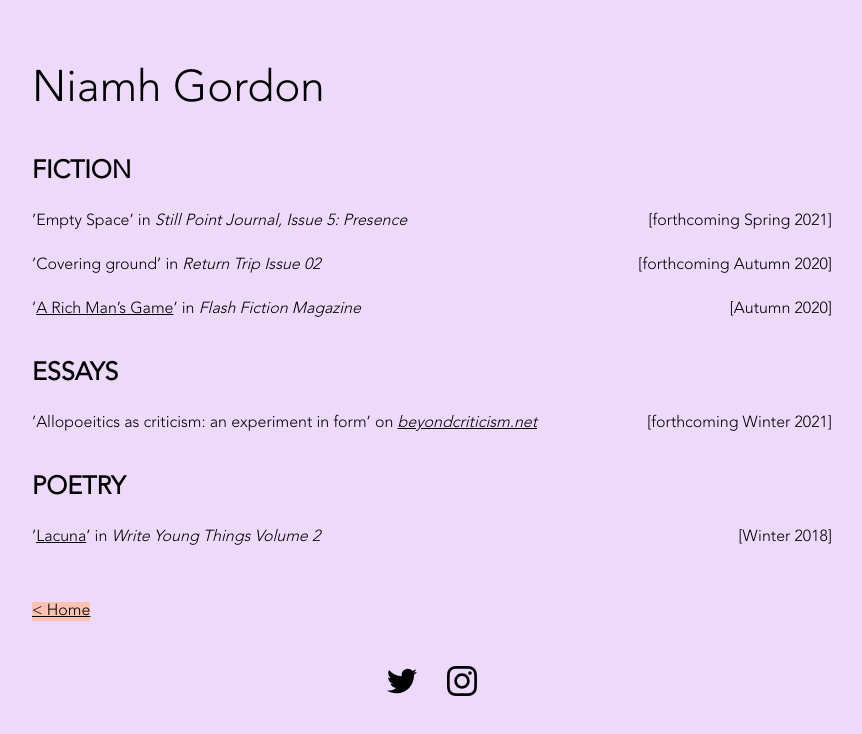
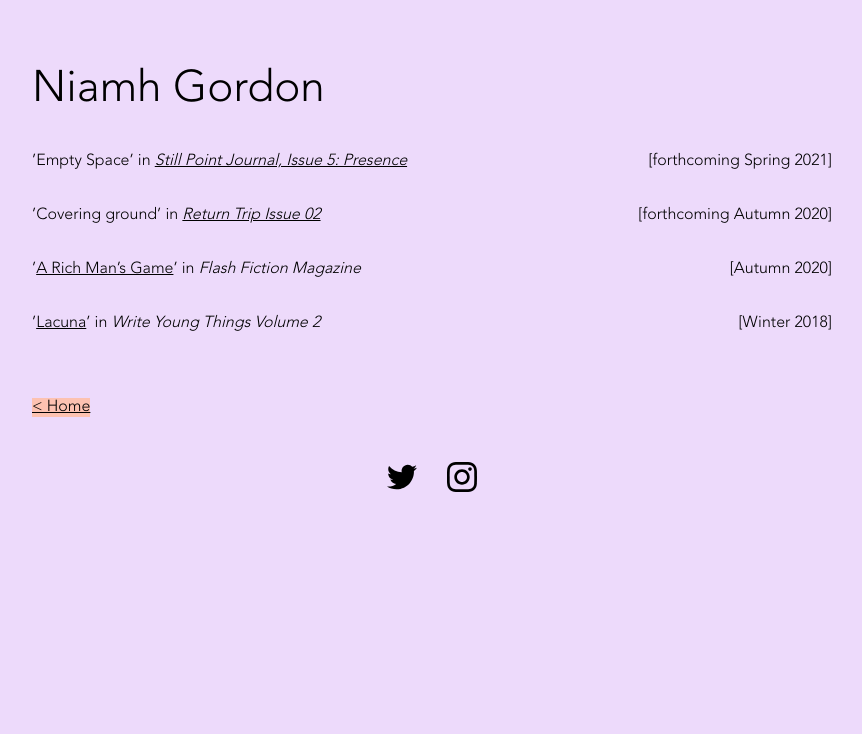
Before and after one commit to jpsanders101/wilbur, a React (Create React App) app: page /writing in a window 1280 px wide. Shown: the top 734 px of the page, without its empty margins (208-1070 px from the left). Built offline with nearby package versions, Linux system fonts and the light colour scheme; the HTML template or start-up script is replaced by a standard one.

Commit message:
Content changes - new About text, links on writing page.

```diff
--- a/src/About.js
+++ b/src/About.js
@@ -17,17 +17,25 @@ export default function About() {
           <br />
           In 2018 she completed her MA in Prose Fiction from the University of
           East Anglia, and in October 2020 she began an AHRC-funded PhD on the
-          DFA Creative Writing programme at the University of Glasgow. Her
-          research focuses on how grief acts as a disruptive narrative device in
-          the writings of Ali Smith. She also writes about the nature of work,
-          trauma’s impact on narrative time, and bereavement by suicide.
+          DFA Creative Writing programme at the University of Glasgow.{" "}
+          <a href="https://www.gla.ac.uk/pgrs/niamhgordon/">
+            Her research
+          </a>{" "}
+          investigates the relationships between narrative, time, and trauma,
+          through a practice-based exploration of the impact of bereavement by
+          suicide on narrative time. She also researches Ali Smith and
+          experimental writing.
           <br />
           <br />
-          Her fiction has been published in ‘Flash Fiction Magazine’, and is
-          forthcoming in ‘Return Trip’ and ‘Still Point Journal’. She is
-          currently a co-editor at the literary magazine From Glasgow to Saturn.
-          In her spare time she likes to run, cook, and work her way through
-          every crime drama on Netflix.
+          Her fiction has been published in 'Flash Fiction Magazine', ‘Return
+          Trip’ and ‘Still Point Journal', and her novel-in-progress was{" "}
+          <a href="https://www.thebookseller.com/news/clare-gough-wins-north-literary-agency-prize-1262107">
+            shortlisted for the 2021 North Lit Agency prize
+          </a>
+          . She is currently a co-editor at the literary magazine{" "}
+          <a href="https://glasgowtosaturn.com/">From Glasgow to Saturn</a>. In
+          her spare time she likes to run, cook, and work her way through every
+          crime drama on Netflix.
         </p>
 
         <HomeLink />
--- a/src/Lacuna.css
+++ b/src/Lacuna.css
@@ -24,18 +24,6 @@
   flex-shrink: 0;
 }
 
-.writingItem {
-  margin: 25px 0;
-}
-
-
-@media only screen and (min-width: 600px) {
-  .writingItem {
-    display: flex;
-    justify-content: space-between;
-  }
-}
-
 .publication {
   font-style: italic;
 }
--- a/src/Writing.css
+++ b/src/Writing.css
@@ -14,7 +14,7 @@
 }
 
 .writingItem {
-  margin: 25px 0;
+  margin: 35px 0;
 }
 
 
--- a/src/Writing.js
+++ b/src/Writing.js
@@ -7,20 +7,24 @@ export default function Writing() {
   return (
     <>
       <section>
-        <h3 className="genre">FICTION</h3>
         <div className="writingItem">
           <span className="title">
             ’Empty Space’ in{" "}
-            <span className="publication">
+            <a
+              href="https://www.stillpointldn.com/articles/the-still-point-journal-5-presence/"
+              className="publication"
+            >
               Still Point Journal, Issue 5: Presence
-            </span>
+            </a>
           </span>
           <span className="date">[forthcoming Spring 2021]</span>
         </div>
         <div className="writingItem">
           <span className="title">
             ’Covering ground’ in{" "}
-            <span className="publication">Return Trip Issue 02</span>
+            <a href="http://returntrip.ca/issuetwo" className="publication">
+              Return Trip Issue 02
+            </a>
           </span>
           <span className="date">[forthcoming Autumn 2020]</span>
         </div>
@@ -34,17 +38,6 @@ export default function Writing() {
           </span>
           <span className="date">[Autumn 2020]</span>
         </div>
-        <h3 className="genre">ESSAYS</h3>
-        <div className="writingItem">
-          <span className="title">
-            {`’Allopoeitics as criticism: an experiment in form’ on `}
-            <span className="publication">
-              <a href="https://beyondcriticism.net">beyondcriticism.net</a>
-            </span>
-          </span>
-          <span className="date">[forthcoming Winter 2021]</span>
-        </div>
-        <h3 className="genre">POETRY</h3>
         <div className="writingItem">
           <span className="title">
             ’<Link to="/lacuna">Lacuna</Link>’ in
```
